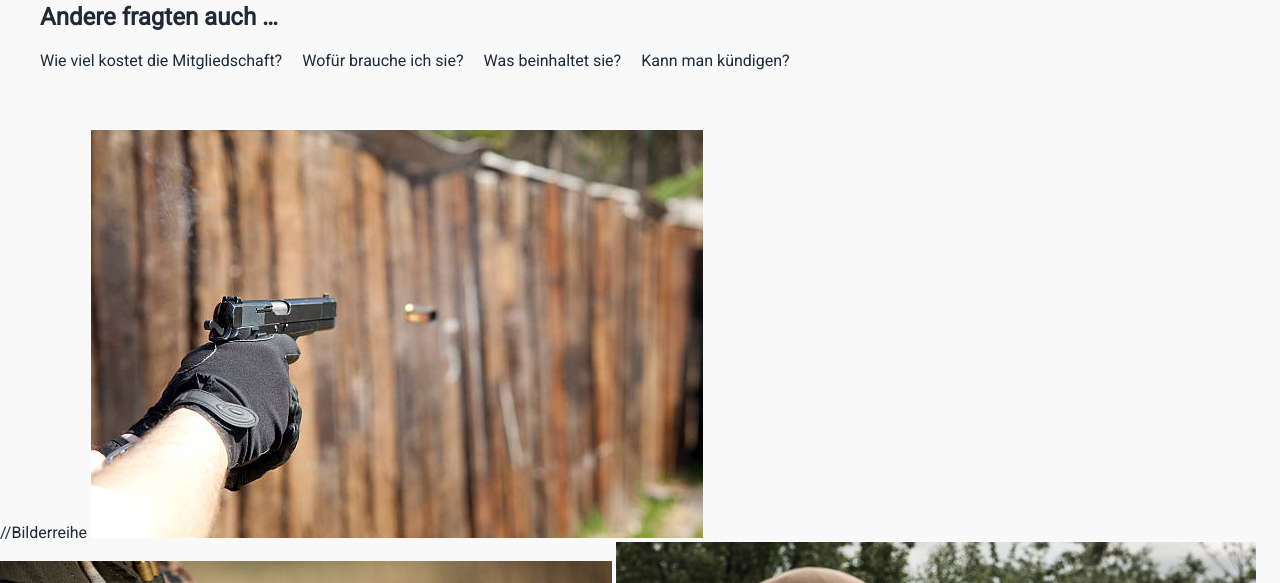
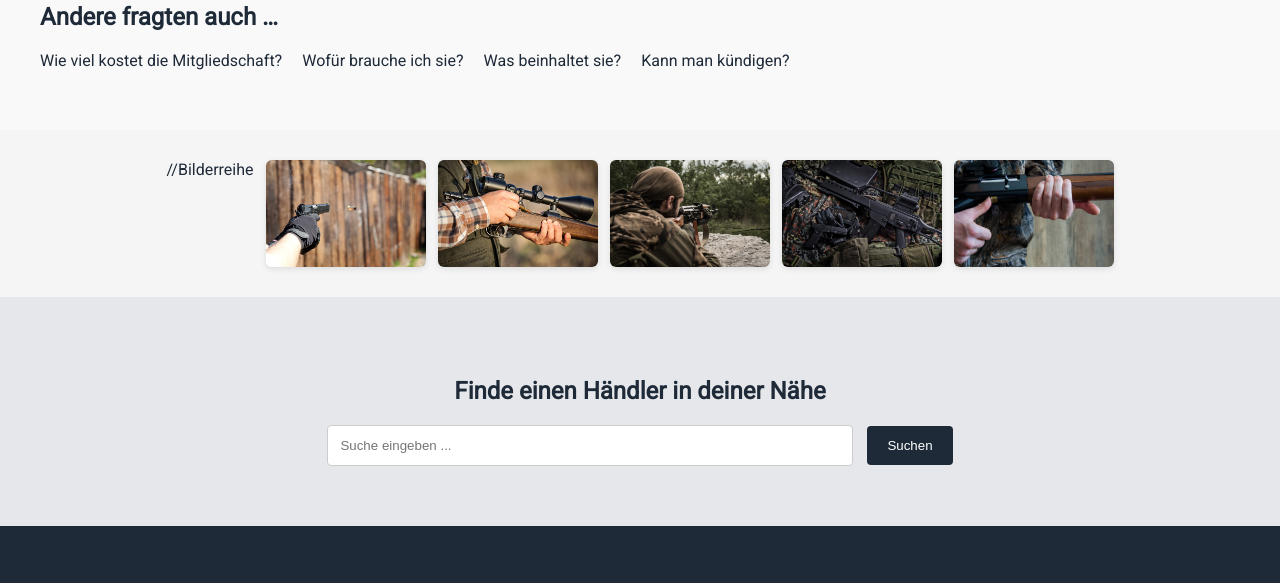
Before and after one commit to SelinaSch2025/vdb-website-redesign, a plain HTML site: page index.html in a window 1280 px wide. Shown: the part 2840-3423 px from the top of the page. Drawn offline with Linux system fonts and the light colour scheme.

Commit message:
Update index.html
banner style

```diff
--- a/index.html
+++ b/index.html
@@ -164,6 +164,21 @@
       padding: 10px;
       font-size: 14px;
     }
+    .image-strip {
+      display: flex;
+      justify-content: center;
+      gap: 12px;
+      padding: 30px 0;
+      background-color: #f5f5f5; /* sehr helles grau d6d6d6 oder anpassen */
+    }
+    .image-strip img {
+      width: 160px;
+      height: auto;
+      object-fit: cover;
+      border-radius: 6px;
+      box-shadow: 0 2px 6px rgba(0, 0, 0, 0.1);
+}
+
   </style>
 </head>
 <body>
```
